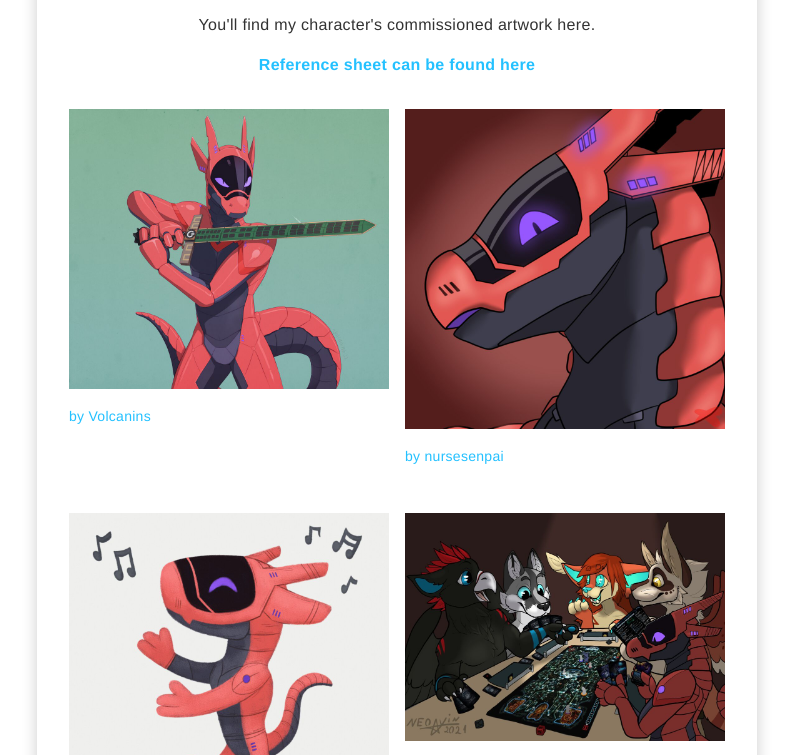
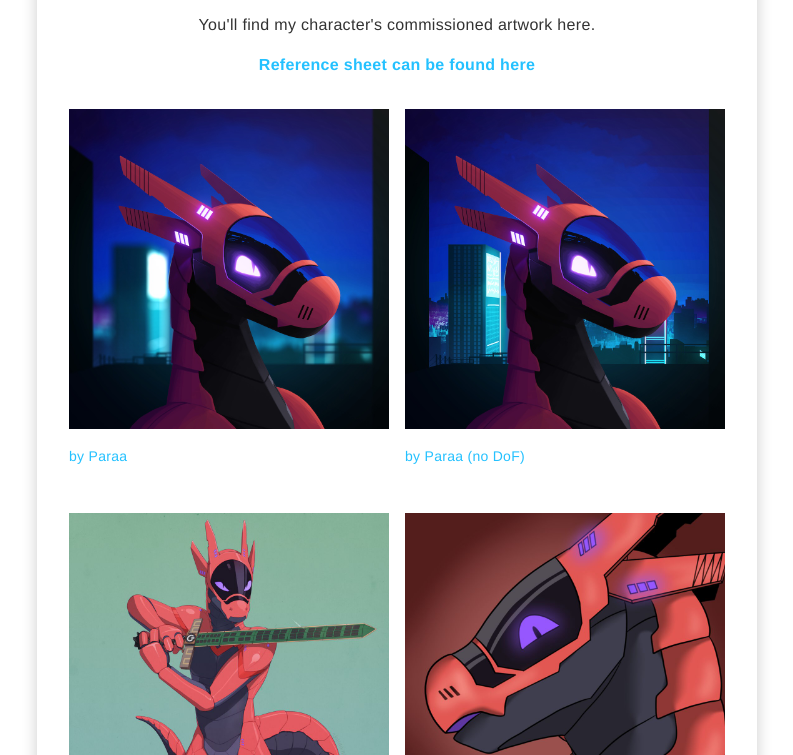
Before and after one commit to illixion/illixion.com, a plain HTML site: page arts.html in a window 1280 px wide. Shown: the part 627-1382 px from the top of the page, without its empty margins (243-1036 px from the left). Drawn offline with Linux system fonts and the light colour scheme.

Commit message:
Added new artwork by Paraa

```diff
--- a/arts.html
+++ b/arts.html
@@ -76,6 +76,20 @@
             <!-- list of links with images next to them -->
             <ul>
                 <li>
+                    <a href="images/arts/Synthpara Ixion.png" alt="Synthpara Ixion"><img
+                            src="images/arts/t/Synthpara Ixion.jpg" alt="Synthpara Ixion" class="project-image" /></a>
+                    <a href="https://twitter.com/Synthpara">
+                        <p>by Paraa</p>
+                    </a>
+                </li>
+                <li>
+                    <a href="images/arts/Synthpara Ixion no DoF.png" alt="Synthpara Ixion no DoF"><img
+                            src="images/arts/t/Synthpara Ixion no DoF.jpg" alt="Synthpara Ixion no DoF" class="project-image" /></a>
+                    <a href="https://twitter.com/Synthpara">
+                        <p>by Paraa (no DoF)</p>
+                    </a>
+                </li>
+                <li>
                     <a href="images/arts/Volcanins Ixion.png" alt="Volcanins Ixion"><img
                             src="images/arts/t/Volcanins Ixion.jpg" alt="Volcanins Ixion" class="project-image" /></a>
                     <a href="https://www.furaffinity.net/user/volcanins/">
```
Also changed, not shown: images/arts/t/Synthpara Ixion no DoF.jpg (added), images/arts/t/Synthpara Ixion.jpg (added), 2 other files.
